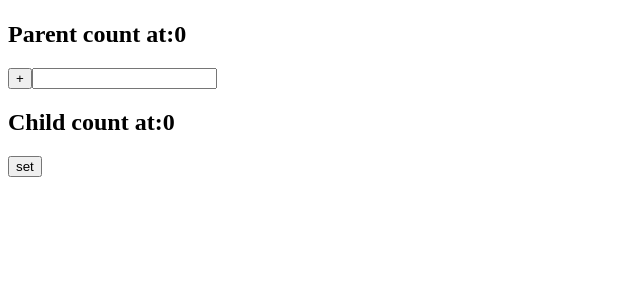
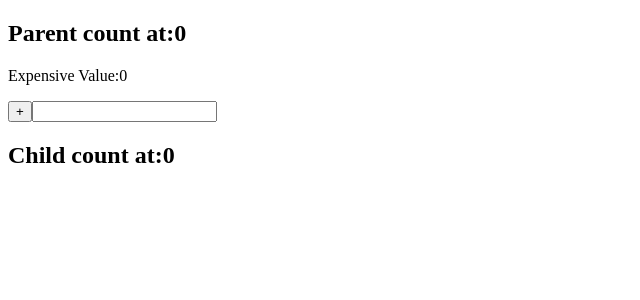
Before and after one commit to bobbyDeepak1415/React_Hooks, a React (Vite) app: page / in a window 1280 px wide. Shown: the top 300 px of the page, without its empty margins (0-640 px from the left). Built offline with nearby package versions, Linux system fonts and the light colour scheme.

Commit message:
setup done

```diff
--- a/src/Child.jsx
+++ b/src/Child.jsx
@@ -4,12 +4,10 @@ const Child = ({count,setItem}) => {
 
     console.log("child rendering")
 
-    const name="Bobby"
 
   return (
     <div>
       <h2>Child count at:{count}</h2>
-      <button onClick={()=>setItem(name)}>set</button>
 
 
     </div>
--- a/src/Demo.jsx
+++ b/src/Demo.jsx
@@ -1,4 +1,4 @@
-import React, { useState } from 'react'
+import React, { useCallback, useMemo, useState } from 'react'
 import Child from './Child'
 
 const Demo = () => {
@@ -8,10 +8,19 @@ const Demo = () => {
   const [count,setCount]=useState(0)
   const [item,setItem]=useState("")
 
+
+  const memoizedClick=useCallback(()=>{
+
+  },[setCount])
+
+  const expensiveValue=useMemo(()=>{
+return count*1000
+  },[])
+
   return (
     <div>
-      <h1>{item}</h1>
       <h2>Parent count at:{count}</h2>
+      <p>Expensive Value:{expensiveValue}</p>
 
       <button onClick={()=>setCount(prev=>prev+1)}>+</button>
 
@@ -19,7 +28,7 @@ const Demo = () => {
 
 
       <div>
-        <Child setItem={setItem} count={count}/>
+        <Child count={count}/>
       </div>
 
     </div>
```
